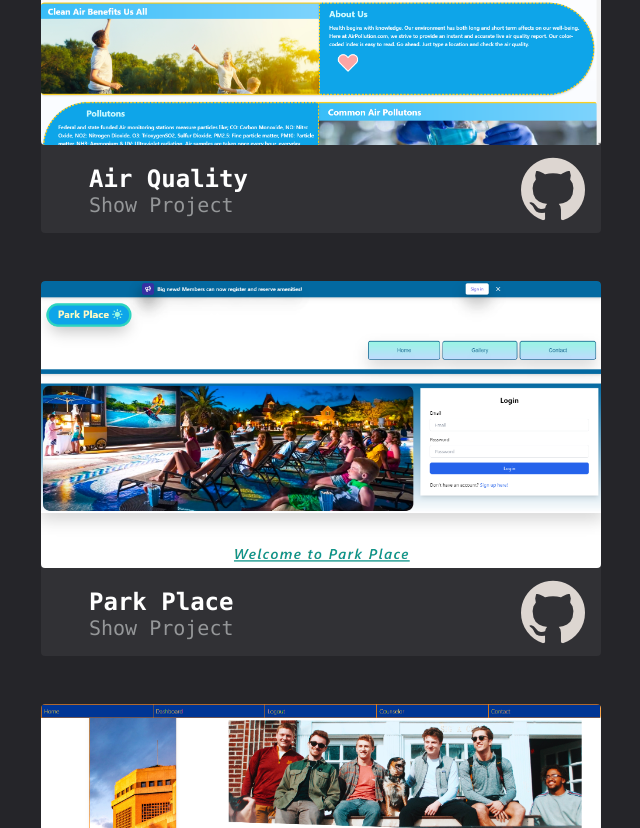
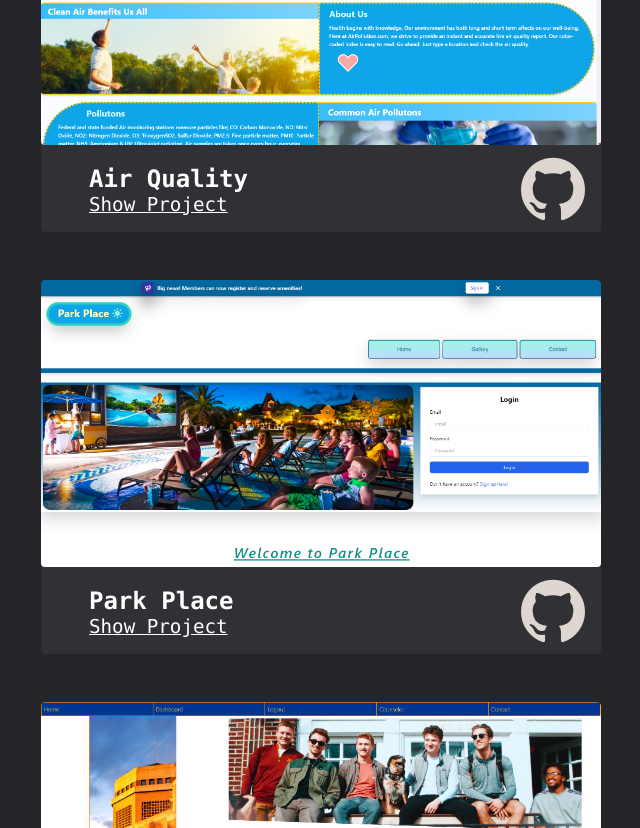
Before and after one commit to ShadoeWraith/Portfolio-v2, a React (Create React App) app: page / in a window 1280 px wide. Shown: the part 1932-2760 px from the top of the page, without its empty margins (319-959 px from the left). Built offline with nearby package versions, Linux system fonts and the light colour scheme.

Commit message:
added more things

```diff
--- a/src/components/Card/Card.css
+++ b/src/components/Card/Card.css
@@ -27,7 +27,12 @@
   transform: scale(1.1);
 }
 
-.card:hover span {
+.card-deploy {
+  font-size: 1.2rem;
+  text-decoration: underline;
+}
+
+.card-deploy:hover {
   color: rgb(114, 114, 240);
 }
 
--- a/src/components/Card/Card.js
+++ b/src/components/Card/Card.js
@@ -37,20 +37,20 @@ export default function Card() {
   return (
     <div className='card-wrapper'>
       {cardData.map((data) => (
-        <a className='card' href={data.deployed}>
+        <div className='card' href={data.deployed} key={data.title}>
           <div className='card-image'>
             <img className='image' src={data.image} alt={data.image} />
           </div>
           <div className='card-footer'>
             <h4>{data.title}</h4>
-            <span>
+            <a className='card-deploy' href={data.deployed}>
               Show Project{' '}
-              <a className='card-github' href={data.github}>
-                <img src={github} alt={data.title} />
-              </a>
-            </span>
+            </a>
+            <a className='card-github' href={data.github}>
+              <img src={github} alt={data.title} />
+            </a>
           </div>
-        </a>
+        </div>
       ))}
     </div>
   );
```
